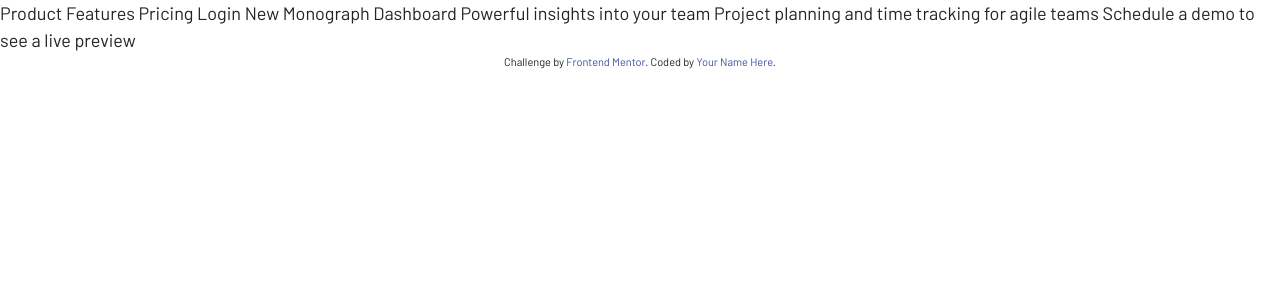
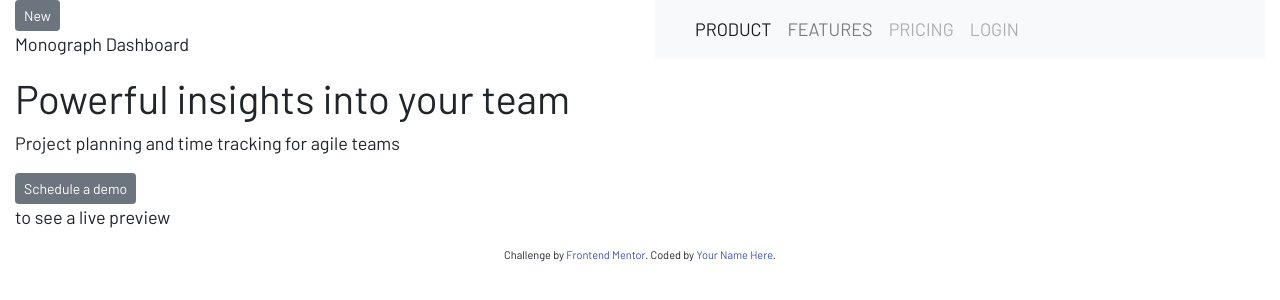
Before and after one commit to Razz67/Project-Tracking-Intro-Component, a plain HTML site: page index.html in a window 1280 px wide. Drawn offline with nearby package versions, Linux system fonts and the light colour scheme.

Commit message:
Add HTML

```diff
--- a/index.html
+++ b/index.html
@@ -1,8 +1,10 @@
 <!DOCTYPE html>
 <html lang="en">
+
 <head>
   <meta charset="UTF-8">
-  <meta name="viewport" content="width=device-width, initial-scale=1.0"> <!-- displays site properly based on user's device -->
+  <meta name="viewport" content="width=device-width, initial-scale=1.0">
+  <!-- displays site properly based on user's device -->
 
   <!-- Font Awesome -->
   <script src="https://kit.fontawesome.com/c1001a4d6c.js" crossorigin="anonymous"></script>
@@ -11,7 +13,8 @@
   <link href="https://fonts.googleapis.com/css?family=Barlow|Barlow+Condensed:400,700&display=swap" rel="stylesheet">
 
   <!-- Bootstrap CSS -->
-  <link rel="stylesheet" href="https://stackpath.bootstrapcdn.com/bootstrap/4.3.1/css/bootstrap.min.css" integrity="sha384-ggOyR0iXCbMQv3Xipma34MD+dH/1fQ784/j6cY/iJTQUOhcWr7x9JvoRxT2MZw1T" crossorigin="anonymous">
+  <link rel="stylesheet" href="https://stackpath.bootstrapcdn.com/bootstrap/4.3.1/css/bootstrap.min.css"
+    integrity="sha384-ggOyR0iXCbMQv3Xipma34MD+dH/1fQ784/j6cY/iJTQUOhcWr7x9JvoRxT2MZw1T" crossorigin="anonymous">
   <link rel="icon" type="image/png" sizes="32x32" href="./images/favicon-32x32.png">
 
   <!-- Custom Styles -->
@@ -21,24 +24,62 @@
 
   <!-- Feel free to remove these styles or customise in your own stylesheet 👍 -->
   <style>
-    .attribution { font-size: 11px; text-align: center; }
-    .attribution a { color: hsl(228, 45%, 44%); }
+    .attribution {
+      font-size: 11px;
+      text-align: center;
+    }
+
+    .attribution a {
+      color: hsl(228, 45%, 44%);
+    }
   </style>
 </head>
+
 <body>
-  Product
-  Features
-  Pricing
-  Login
+  <div class="container-fluid">
+    <div class="row">
+      <div class="col-md-6">
+        <button type="button" class="btn btn-secondary btn-sm">New</button>
+        <p>Monograph Dashboard</p>
 
-  New
-  Monograph Dashboard
 
-  Powerful insights into your team
-  Project planning and time tracking for agile teams
+        <h1>Powerful insights into your team</h1>
+        <p>Project planning and time tracking for agile teams</p>
 
-  Schedule a demo
-  to see a live preview
+        <button type="button" class="btn btn-secondary btn-sm">Schedule a demo</button>
+        <p>to see a live preview</p>
+      </div>
+
+      <div class="col-md-6">
+        <nav class="navbar navbar-expand-lg navbar-light bg-light">
+          <button class="navbar-toggler" type="button" data-toggle="collapse" data-target="#navbarTogglerDemo01"
+            aria-controls="navbarTogglerDemo01" aria-expanded="false" aria-label="Toggle navigation">
+            <span class="navbar-toggler-icon"></span>
+          </button>
+          <div class="collapse navbar-collapse" id="navbarTogglerDemo01">
+            <a class="navbar-brand" href="#"></a>
+            <ul class="navbar-nav mr-auto mt-2 mt-lg-0">
+              <li class="nav-item active">
+                <a class="nav-link" href="#">PRODUCT <span class="sr-only">(current)</span></a>
+              </li>
+              <li class="nav-item">
+                <a class="nav-link" href="#">FEATURES</a>
+              </li>
+              <li class="nav-item">
+                <a class="nav-link disabled" href="#" tabindex="-1" aria-disabled="true">PRICING</a>
+              </li>
+              <li class="nav-item">
+                <a class="nav-link disabled" href="#" tabindex="-1" aria-disabled="true">LOGIN</a>
+              </li>
+            </ul>
+          </div>
+      </div>
+    </div>
+  </div>
+
+
+
+
 
   <footer>
     <p class="attribution">
@@ -47,9 +88,16 @@
     </p>
   </footer>
 
-<!-- Bootstrap JS CDN  -->
-  <script src="https://code.jquery.com/jquery-3.3.1.slim.min.js" integrity="sha384-q8i/X+965DzO0rT7abK41JStQIAqVgRVzpbzo5smXKp4YfRvH+8abtTE1Pi6jizo" crossorigin="anonymous"></script>
-<script src="https://cdnjs.cloudflare.com/ajax/libs/popper.js/1.14.7/umd/popper.min.js" integrity="sha384-UO2eT0CpHqdSJQ6hJty5KVphtPhzWj9WO1clHTMGa3JDZwrnQq4sF86dIHNDz0W1" crossorigin="anonymous"></script>
-<script src="https://stackpath.bootstrapcdn.com/bootstrap/4.3.1/js/bootstrap.min.js" integrity="sha384-JjSmVgyd0p3pXB1rRibZUAYoIIy6OrQ6VrjIEaFf/nJGzIxFDsf4x0xIM+B07jRM" crossorigin="anonymous"></script>
+  <!-- Bootstrap JS CDN  -->
+  <script src="https://code.jquery.com/jquery-3.3.1.slim.min.js"
+    integrity="sha384-q8i/X+965DzO0rT7abK41JStQIAqVgRVzpbzo5smXKp4YfRvH+8abtTE1Pi6jizo" crossorigin="anonymous">
+  </script>
+  <script src="https://cdnjs.cloudflare.com/ajax/libs/popper.js/1.14.7/umd/popper.min.js"
+    integrity="sha384-UO2eT0CpHqdSJQ6hJty5KVphtPhzWj9WO1clHTMGa3JDZwrnQq4sF86dIHNDz0W1" crossorigin="anonymous">
+  </script>
+  <script src="https://stackpath.bootstrapcdn.com/bootstrap/4.3.1/js/bootstrap.min.js"
+    integrity="sha384-JjSmVgyd0p3pXB1rRibZUAYoIIy6OrQ6VrjIEaFf/nJGzIxFDsf4x0xIM+B07jRM" crossorigin="anonymous">
+  </script>
 </body>
+
 </html>
```
